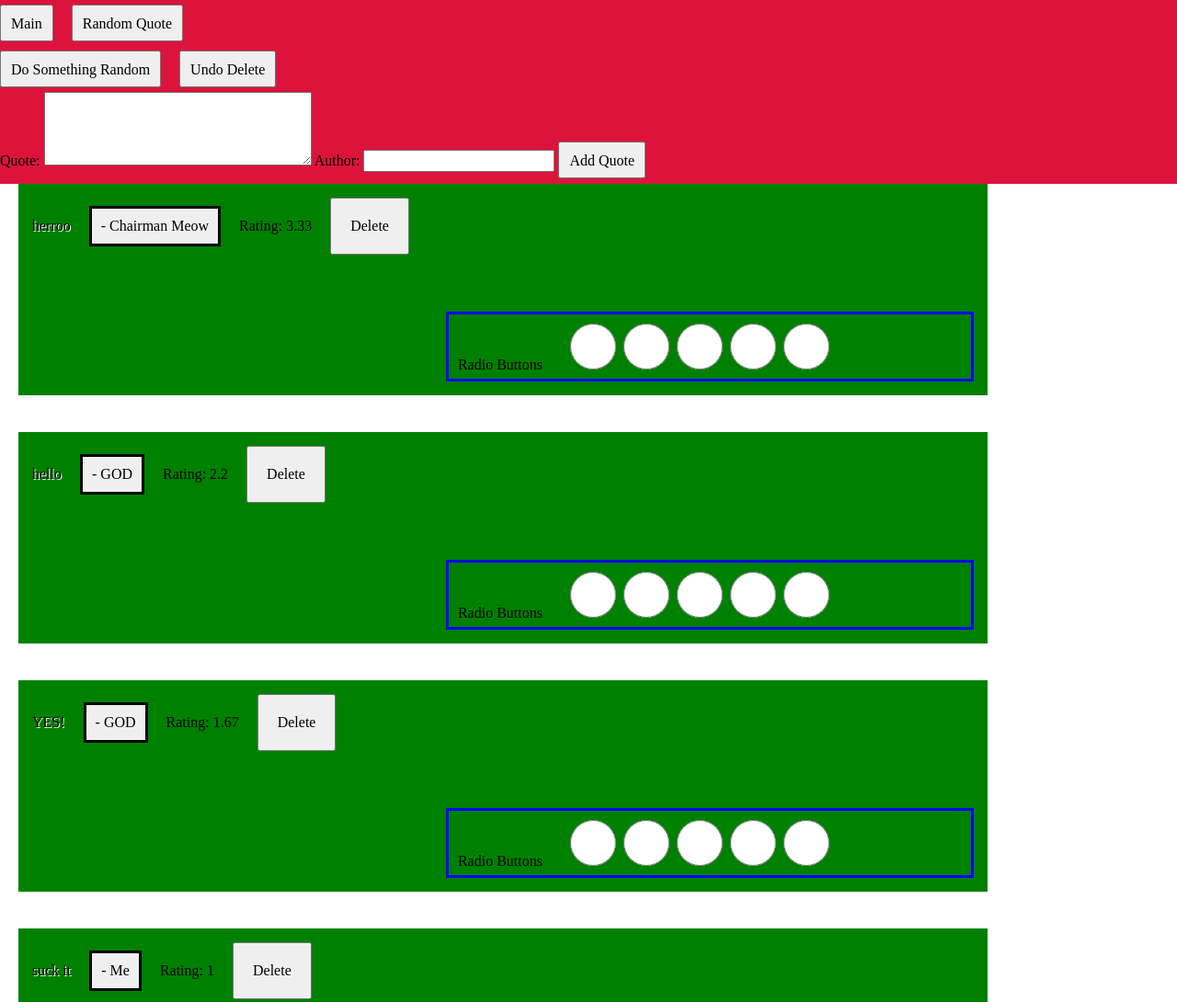
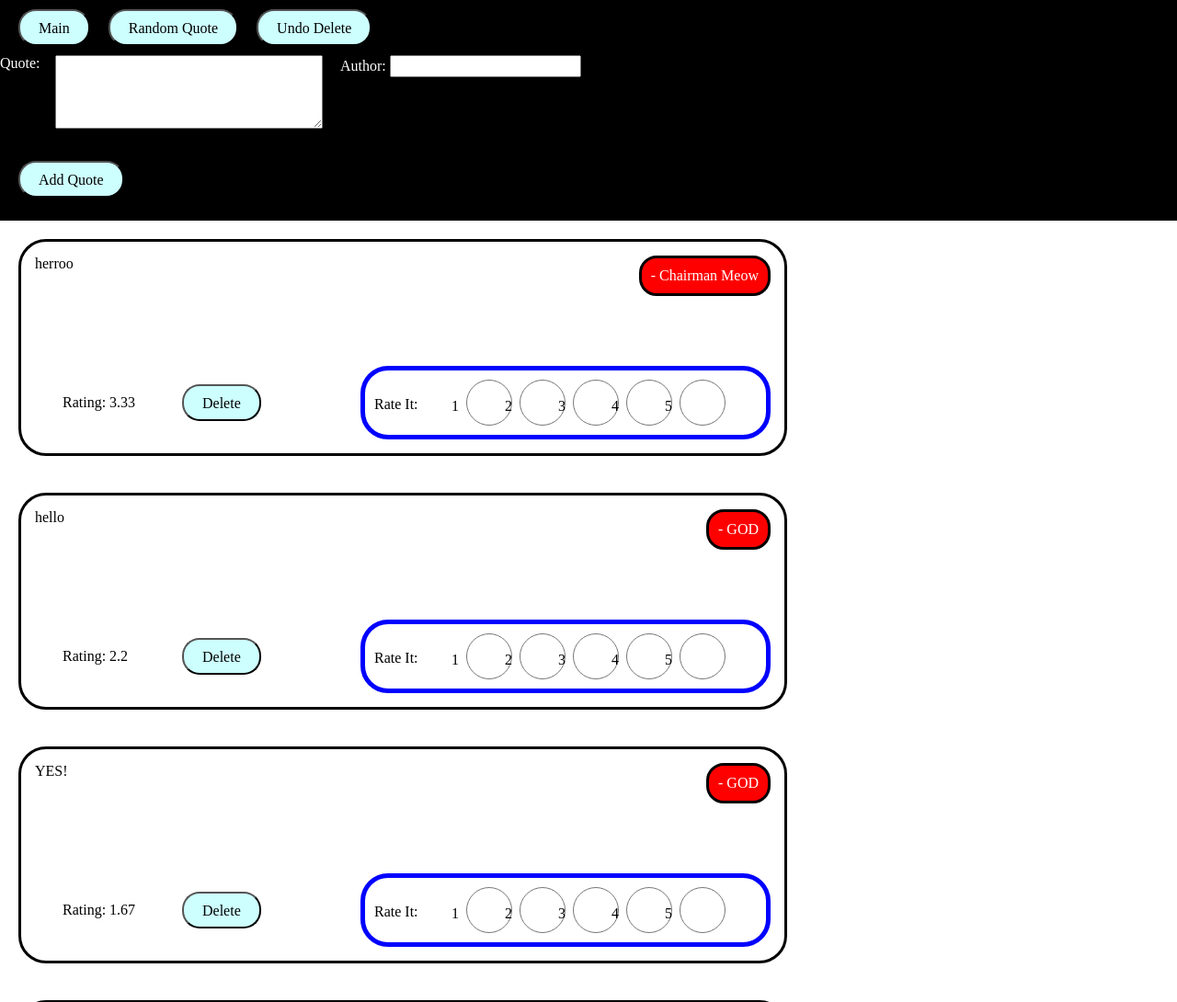
Before and after one commit to garrettgraber/JS18--Inspirational-Quotes, a plain HTML site: page index.html in a window 1280 px wide. Shown: the top 1090 px of the page at 92% size. Drawn offline with nearby package versions, Linux system fonts and the light colour scheme.

Commit message:
CSS is pretty much done and looking better, still needs a popup and persistent localStorage

```diff
--- a/index.html
+++ b/index.html
@@ -4,18 +4,29 @@
   <meta charset="utf-8">
   <title>Untitled</title>
   <link rel="stylesheet" type="text/css" href="http://cdnjs.cloudflare.com/ajax/libs/normalize/3.0.1/normalize.min.css">
+  <!--
+  <link rel="stylesheet" href="http://maxcdn.bootstrapcdn.com/bootstrap/3.2.0/css/bootstrap.min.css">
+  -->
   <link rel="stylesheet" type="text/css" href="main.css">
 </head>
 <body>
 
 
 	<header>
-		<nav><button class="go-main header-button">Main</button><button class="random-quote header-button">Random Quote</button></nav>
-		<nav><button class="random-button header-button">Do Something Random</button><button class="undo-delete-button header-button">Undo Delete</button></nav>
-		<form>Quote:
-			<textarea id="quote-input" rows="4" cols="30" name="quote-input"></textarea>
-			Author: <input id="author-input" type="text">
-			<button class="add-quote header-button" type="submit">Add Quote</button>
+		<nav><button class="go-main header-button">Main</button><button class="random-quote header-button">Random Quote</button><button class="undo-delete-button header-button">Undo Delete</button></nav>
+
+		<form class="input-form">
+			<div class="header-container">Quote:
+				<div class="head-sub-container">
+					<textarea id="quote-input" rows="4" cols="30" name="quote-input"></textarea>
+				</div>
+				<div class="head-sub-container more-left">
+				Author:  <input id="author-input" type="text">
+				</div>
+			</div>
+			<div class="header-container">
+				<button class="add-quote header-button" type="submit">Add Quote</button>
+			</div>
 		</form>
 	</header>
 
@@ -40,6 +51,9 @@
 
   <script src="http://cdnjs.cloudflare.com/ajax/libs/jquery/2.0.3/jquery.min.js"></script>
   <script src="http://cdnjs.cloudflare.com/ajax/libs/underscore.js/1.6.0/underscore-min.js"></script>
+  <!--
+  <script src="http://maxcdn.bootstrapcdn.com/bootstrap/3.2.0/js/bootstrap.min.js"></script>
+  -->
   <script src="main.js"></script>
 
 </body>
--- a/main.css
+++ b/main.css
@@ -1,40 +1,41 @@
 
 header {
-	height: 200px;
+	height: 240px;
 	width: 100%;
 	position: fixed;
-	background-color: Crimson;
+	background-color: black;
+	color: white;
 	z-index: 5;
 	top: 0;
+}
+
+nav {
+	height: 60px;
 }
 
 #header {
 
 }
 
-#main {
-	top: 200px;
+.header-container {
 	position: relative;
+	height: 90px;
 }
 
-.header-button {
-/*	padding-top: 20px;
-	padding-bottom: 20px;*/
-	height: 40px;
-	padding: 10px;
-	margin-right: 20px;
-	margin-top: 5px;
-	margin-bottom: 5px;
+#main {
+	top: 260px;
+	position: relative;
 }
 
 .quote-container {
 	position: relative;
 	height: 200px;
-	width: 80%;
-	background-color: green;
+	width: 800px;
 	margin-bottom: 40px;
 	left: 20px;
 	padding: 15px;
+	border: 3px solid black;
+	border-radius: 30px;
 }
 
 .quote-text {
@@ -45,37 +46,138 @@ header {
 
 .quote-author {
 	display: inline-block;
-	margin-right: 20px;
 	border: 3px solid black;
 	padding: 10px;
+	background-color: red;
+	color: white;
+	border-radius: 19px;
+	float: right;
+}
+
+.quote-author:hover {
+	background-color: Crimson;
+}
+
+.header-button {
+/*	padding-top: 20px;
+	padding-bottom: 20px;*/
+	height: 40px;
+	padding-left: 20px;
+	padding-right: 20px;
+	padding-top: 10px;
+	padding-bottom: 10px;
+	margin-top: 10px;
+	margin-left: 20px;
+	border-radius: 19px;
+	background-color: #CDFFFF;
+	color: black;
+}
+
+.header-button:hover {
+	background-color: #4FD5D6;
+}
+
+/*.quote-input {
+	display: inline-block;
+	position: absolute;
+	margin-left: 20px;
+}*/
+
+.author-input {
+	display: inline-block;
+	position: absolute;
+}
+
+.head-sub-container {
+	display: inline-block;
+	position: absolute;
+	left: 60px;
+}
+
+.more-left {
+	left: 370px;
+}
+
+.input-form {
+	height: 140px;
+	position: relative;
+}
+
+.add-quote {
+	display: inline-block;
+	position: absolute;
+	top: 25px;
+	left: 20px;
+	margin: auto;
 }
 
 .quote-rating {
 	display: inline-block;
+	position: absolute;
+	bottom: 31px;
 	margin-right: 20px;
+	left: 30px;
 }
 
 .rate-button {
 	height: 50px;
 	width: 50px;
-	left: 30px;
+	left: 100px;
 	padding: 10px;
 	position: relative;
+	display: inline-block;
 }
 
 .radio-container {
 	height: 50px;
 	width: 52%;
-	display: block;
-	border: 3px solid blue;
+	display: inline-block;
+	border: 5px solid blue;
 	margin-left: 40px;
+	position: relative;
+	bottom: 0;
+	padding: 10px;
+	float: right;
+	border-radius: 30px;
+}
+
+.radio-title {
+	display: inline-block;
 	position: absolute;
-	bottom: 15px;
-	right: 15px;
-	padding: 10px;
+	top: 28px;
+}
+
+.rate-title {
+	position: relative;
+	left: 34px;
+	bottom: 16px;
 }
 
 .delete-button {
 	display: inline-block;
-	padding: 20px;
+	position: absolute;
+	bottom: 20px;
+	height: 40px;
+	border-radius: 19px;
+	background-color: #CDFFFF;
+	padding-left: 20px;
+	padding-right: 20px;
+	padding-top: 10px;
+	padding-bottom: 10px;
+	left: 160px;
 }
+
+.delete-button:hover {
+	background-color: #4FD5D6;
+	top: 20px;
+}
+
+.top-container {
+	height: 120px;
+	position: relative;
+}
+
+.bottom-container {
+	height: 80px;
+	position: relative;
+}
--- a/main.js
+++ b/main.js
@@ -23,12 +23,15 @@ var QuoteObject = function(idValue, quoteText, quoteAuthor, quoteRating) {
 	var that = this;
 
 	this.render = function() {
-		var tempJqueryObject = $('<div class="quote-container"><span class="quote-text">' + this.quoteText
-			+ '</span><button class="quote-author"> - ' + this.quoteAuthor + '</button><div class="quote-rating">Rating:  '
-			+ this.averageValue + '</div><button class="delete-button">Delete</button></div>');
-		var radioFormJqueryObject = $('<form class="radio-container"><span>Radio Buttons</span></form>');
+		var mainContainer = $( '<div class="quote-container"></div>');
+		var topContainerJquery = $('<div class="top-container"><span class="quote-text">' + this.quoteText
+			+ '</span><button class="quote-author"> - ' + this.quoteAuthor + '</button></div>');
+		var bottomContainerJquery = $('<div class="bottom-container"><span class="quote-rating">Rating:  '
+			+ this.averageValue + '</span><button class="delete-button">Delete</button></div>');
+		var radioFormJqueryObject = $('<form class="radio-container"><div class="radio-title">Rate It:</div></form>');
+
 		for(var i=1; i < 6; i++) {
-			var jqueryHtmlString =  '<input class="rate-button" type="radio">' + '<span>' + i.toString() + '</span>';
+			var jqueryHtmlString =  '<input class="rate-button" type="radio">' + '<span class="rate-title">' + i.toString() + '</span>';
 			var inputFormJqueryObject = $(jqueryHtmlString);
 			inputFormJqueryObject.addClass('rate' + i);
 			if (this.radioCheck === i) { inputFormJqueryObject.prop('checked', true) }
@@ -39,9 +42,12 @@ var QuoteObject = function(idValue, quoteText, quoteAuthor, quoteRating) {
 
 			radioFormJqueryObject.append(inputFormJqueryObject);
 		}
-		tempJqueryObject.append(radioFormJqueryObject);
-		tempJqueryObject = setElementID(tempJqueryObject, this.valID);
-		$('#main').prepend(tempJqueryObject);
+
+		bottomContainerJquery.append(radioFormJqueryObject);
+		mainContainer.append(topContainerJquery);
+		mainContainer.append(bottomContainerJquery);
+		mainContainer = setElementID(mainContainer, this.valID);
+		$('#main').prepend(mainContainer);
 	};
 	this.remove = function(inProp) {
 		var outputArray = createQuoteObjectArray(inProp);
```
